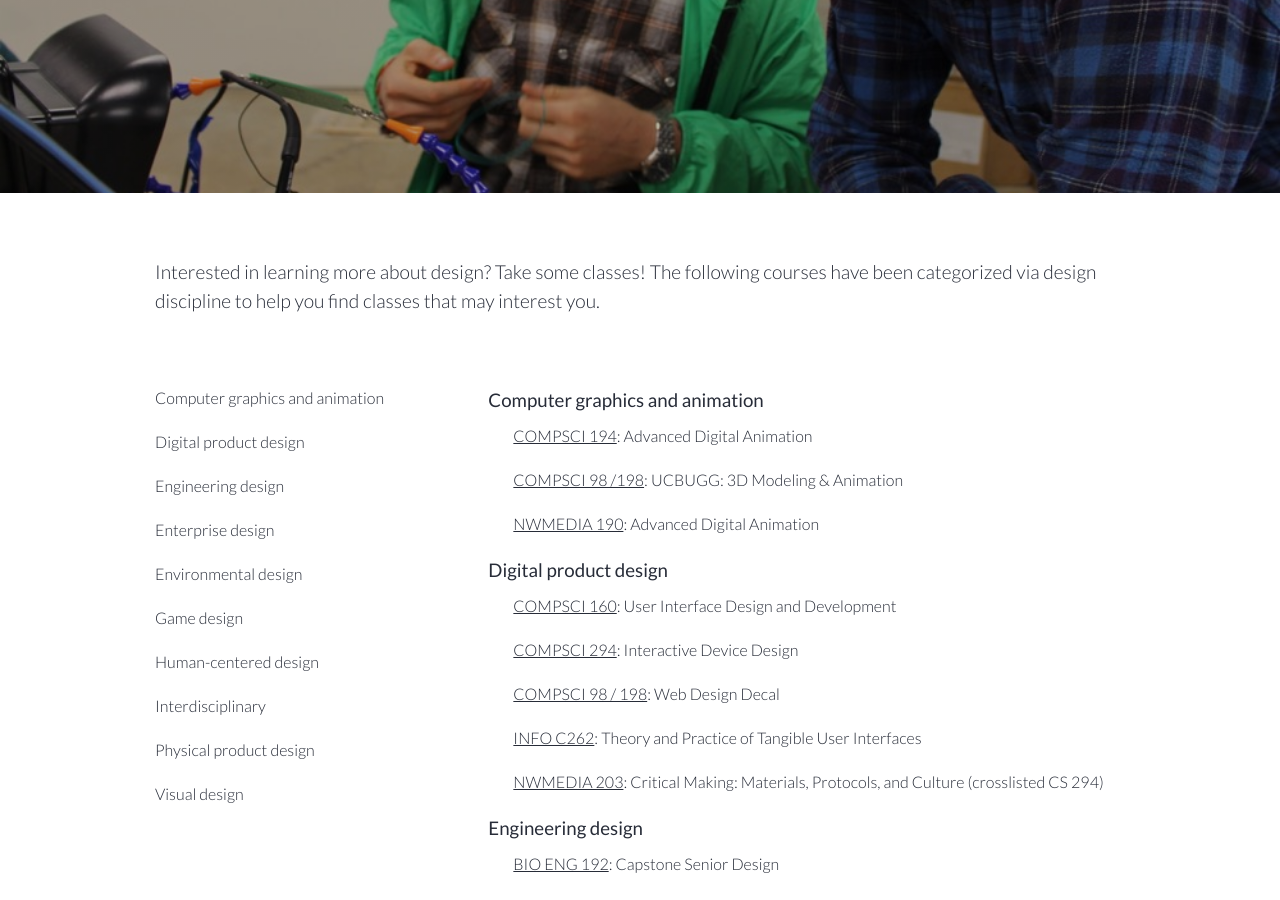
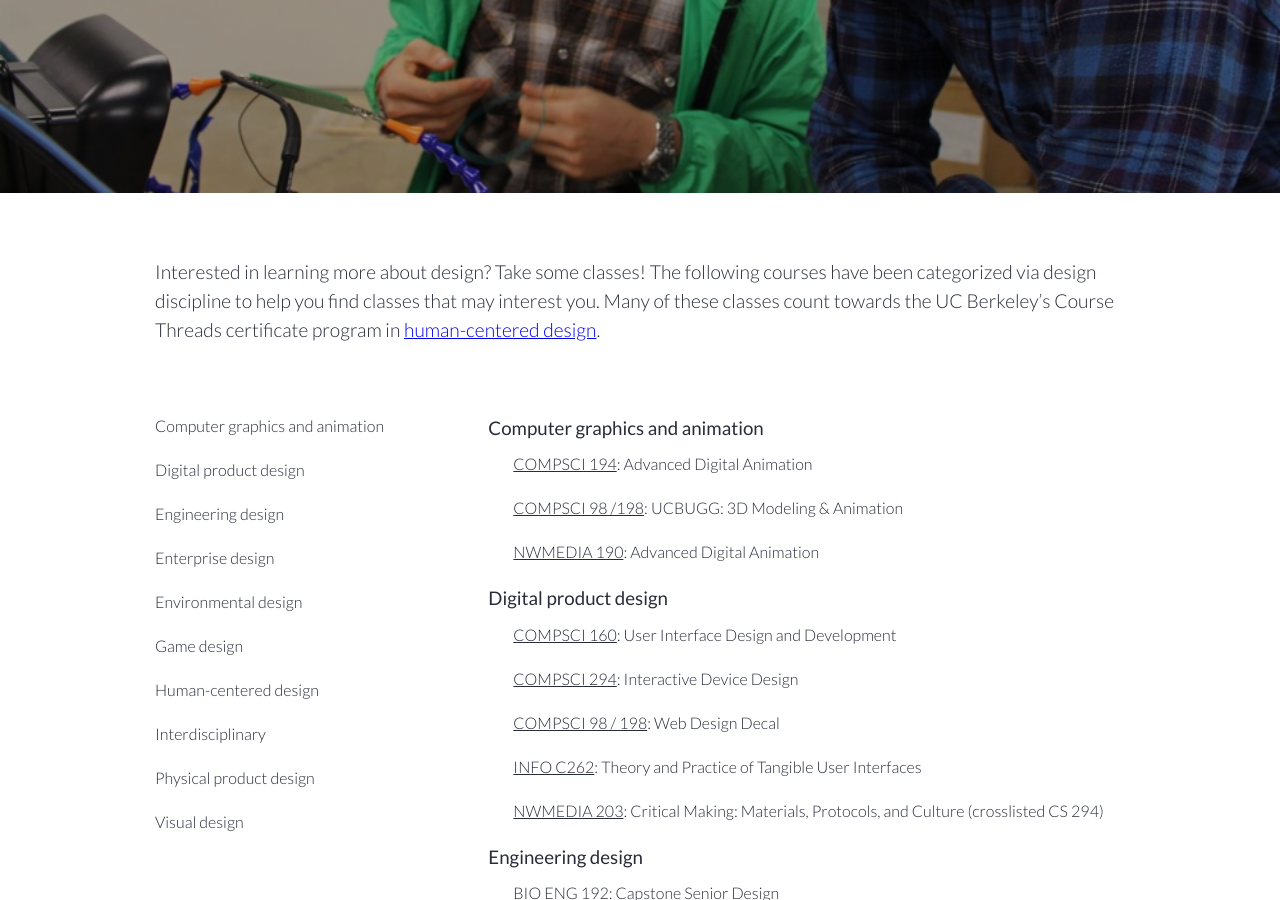
Before and after one commit to alexsg/designatberkeley, a Jekyll site: the page built from classes.md, in a window 1280 px wide and 900 px high, scrolled down 307 px. Built offline with Jekyll 4.4.1, drawn with Linux system fonts in a browser that asks for light colours; nearby versions of some CDN libraries.

Commit message:
added course threads to classes page

```diff
--- a/classes.md
+++ b/classes.md
@@ -5,4 +5,4 @@ permalink: /classes/
 published: true
 ---
 
-Interested in learning more about design? Take some classes! The following courses have been categorized via design discipline to help you find classes that may interest you.
+Interested in learning more about design? Take some classes! The following courses have been categorized via design discipline to help you find classes that may interest you. Many of these classes count towards the UC Berkeley's Course Threads certificate program in [human-centered design](http://coursethreads.berkeley.edu/course-threads/human-centered-design).
```
